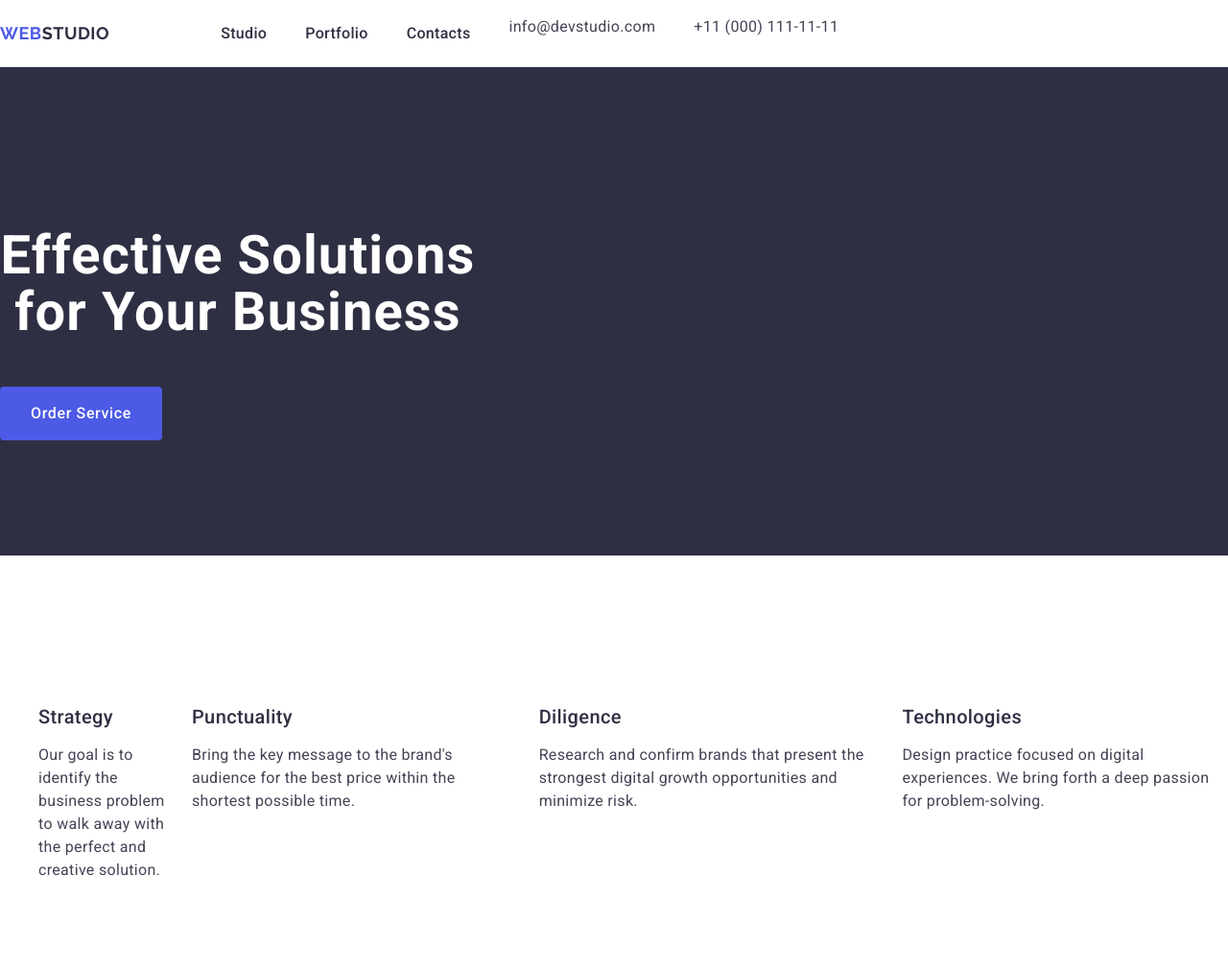
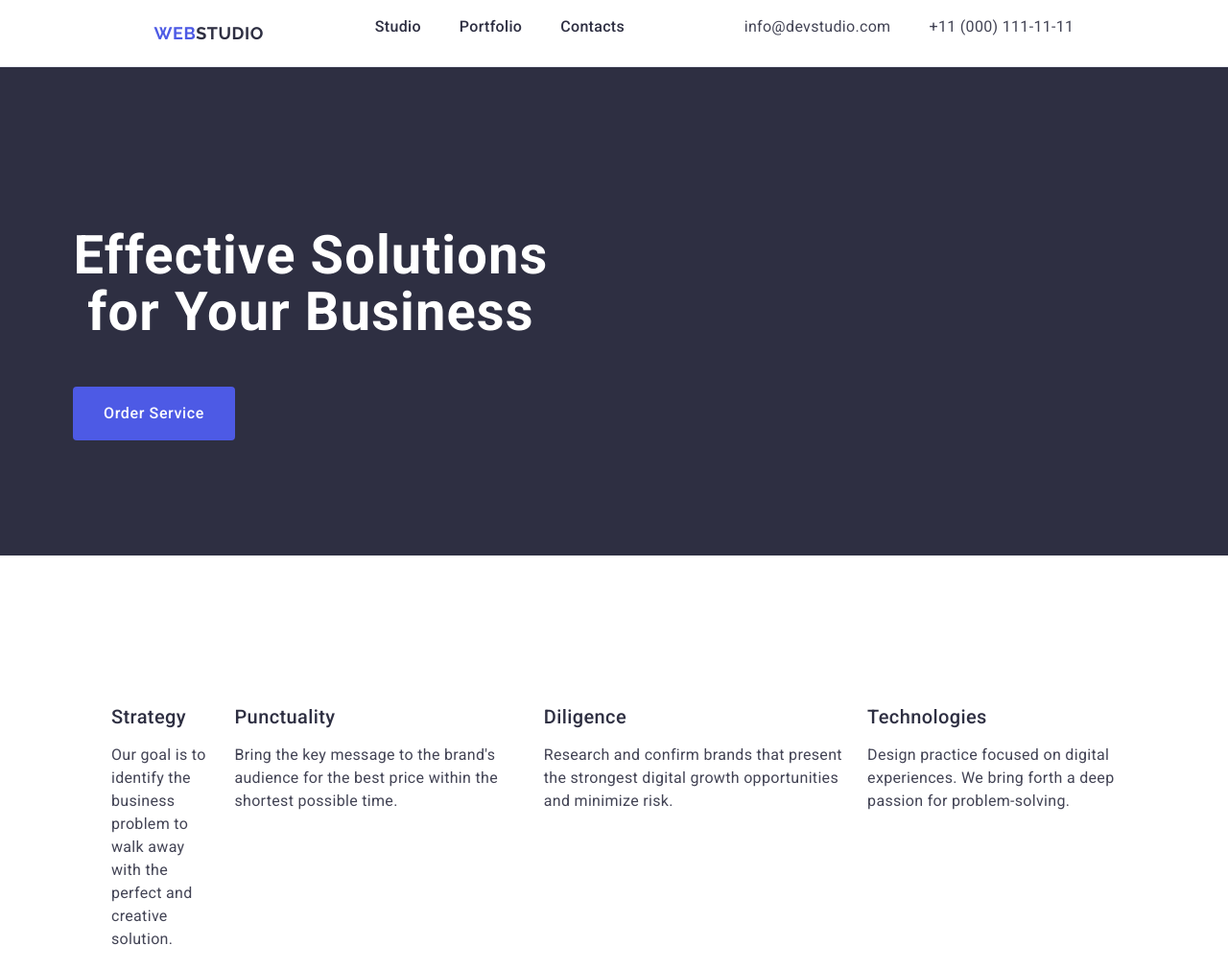
Before and after one commit to Judozsu/goit-markup-hw-03, a plain HTML site: page index.html in a window 1280 px wide. Shown: the top 1010 px of the page at 96% size. Drawn offline with nearby package versions, Linux system fonts and the light colour scheme.

Commit message:
homework

```diff
--- a/css/styles.css
+++ b/css/styles.css
@@ -3,7 +3,7 @@ a {
     text-decoration: none;
 }
 h1 h2 h3 h4 h5 h6 p{
-
+    list-style: none;
 }
 ul, ol {
     list-style: none;
@@ -12,6 +12,7 @@ body{
     font-family: "Roboto", sans-serif;
     background: #fff;
     color: #434455;
+
 
 
 }
@@ -23,14 +24,16 @@ section{
 }
 .cap .container{
     display: flex;
+
 }
 .cap-item{
     display: flex;
-    align-items: center;
+
 
 }
-.conteiner{
-    max-width: 1158px;
+.container{
+    justify-content: space-evenly;
+    width: 1158px;
     margin: 0 auto;
     padding: 0 15px;
 }
@@ -185,7 +188,6 @@ section{
     border-radius: 0 0 4px 4px;
     padding: 0px 0px 32px 0px;
     width: 264px;
-    height: 380px;
 
 }
 .team-our-title{
```
